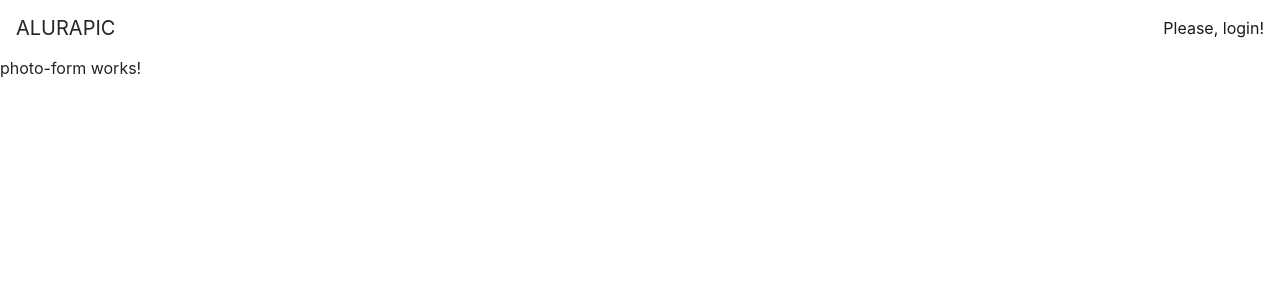
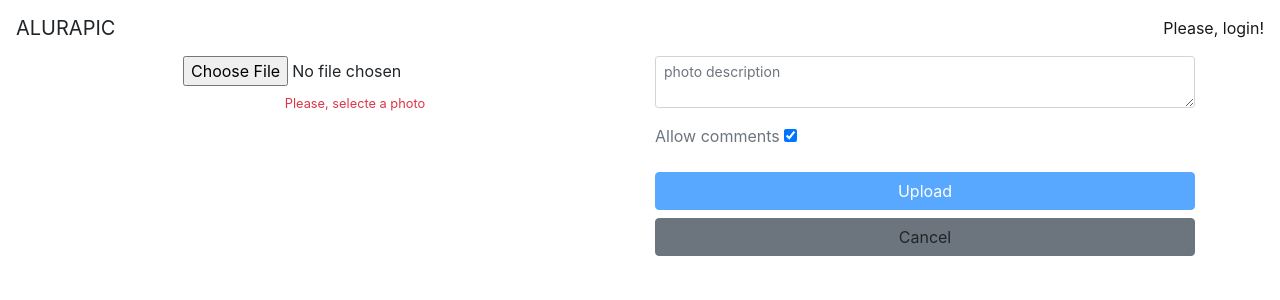
Before and after one commit to gustavofoa/alura, an Angular app in the folder angular-fundamentos/alurapic/: page /p/add in a window 1280 px wide. Shown: the top 300 px of the page. Built offline with nearby package versions, Linux system fonts and the light colour scheme.

Commit message:
photo upload form validation

```diff
--- a/angular-fundamentos/alurapic/src/app/photos/photo-form/photo-form.component.html
+++ b/angular-fundamentos/alurapic/src/app/photos/photo-form/photo-form.component.html
@@ -1,3 +1,38 @@
-<p>
-  photo-form works!
-</p>
+<div class="container">
+    <form [formGroup]="photoForm" class="row">
+      <div class="col-md-6 text-center">
+        <input formControlName="file" type="file" accept="image/*">
+        <ap-vmessage
+          *ngIf="photoForm.get('file').errors?.required"
+          text="Please, selecte a photo">
+        </ap-vmessage>
+      </div>
+
+      <div class="col-md-6">
+        <div class="form-group">
+          <textarea
+            formControlName="description"
+            class="form-control form-control-sm"
+            placeholder="photo description"></textarea>
+          <ap-vmessage
+            *ngIf="photoForm.get('description').errors?.maxlength"
+            text="Maximum length is 300">
+          </ap-vmessage>
+        </div>
+
+        <div class="form-group">
+          <label class="text-muted">
+            Allow comments
+            <input formControlName="allowComments" type="checkbox">
+          </label>
+        </div>
+
+
+        <button [disabled]="photoForm.invalid" type="submit" class="btn btn-primary btn-block">
+          Upload
+        </button>
+
+        <a class="btn btn-secondary btn-block">Cancel</a>
+      </div>
+    </form>
+  </div>
--- a/angular-fundamentos/alurapic/src/app/photos/photo-form/photo-form.component.ts
+++ b/angular-fundamentos/alurapic/src/app/photos/photo-form/photo-form.component.ts
@@ -1,4 +1,5 @@
 import { Component, OnInit } from '@angular/core';
+import { FormGroup, Validators, FormBuilder } from '@angular/forms';
 
 @Component({
   selector: 'ap-photo-form',
@@ -7,9 +8,16 @@ import { Component, OnInit } from '@angular/core';
 })
 export class PhotoFormComponent implements OnInit {
 
-  constructor() { }
+  photoForm: FormGroup
+
+  constructor(private formBuilder: FormBuilder) { }
 
   ngOnInit() {
+    this.photoForm = this.formBuilder.group({
+      file: ['', Validators.required],
+      description: ['', Validators.maxLength(300)],
+      allowComments: [true]
+    });
   }
 
 }
```
Also changed, not shown: angular-fundamentos/alurapic/src/app/photos/photo-form/photo-form.module.ts (+6 -1 lines).
